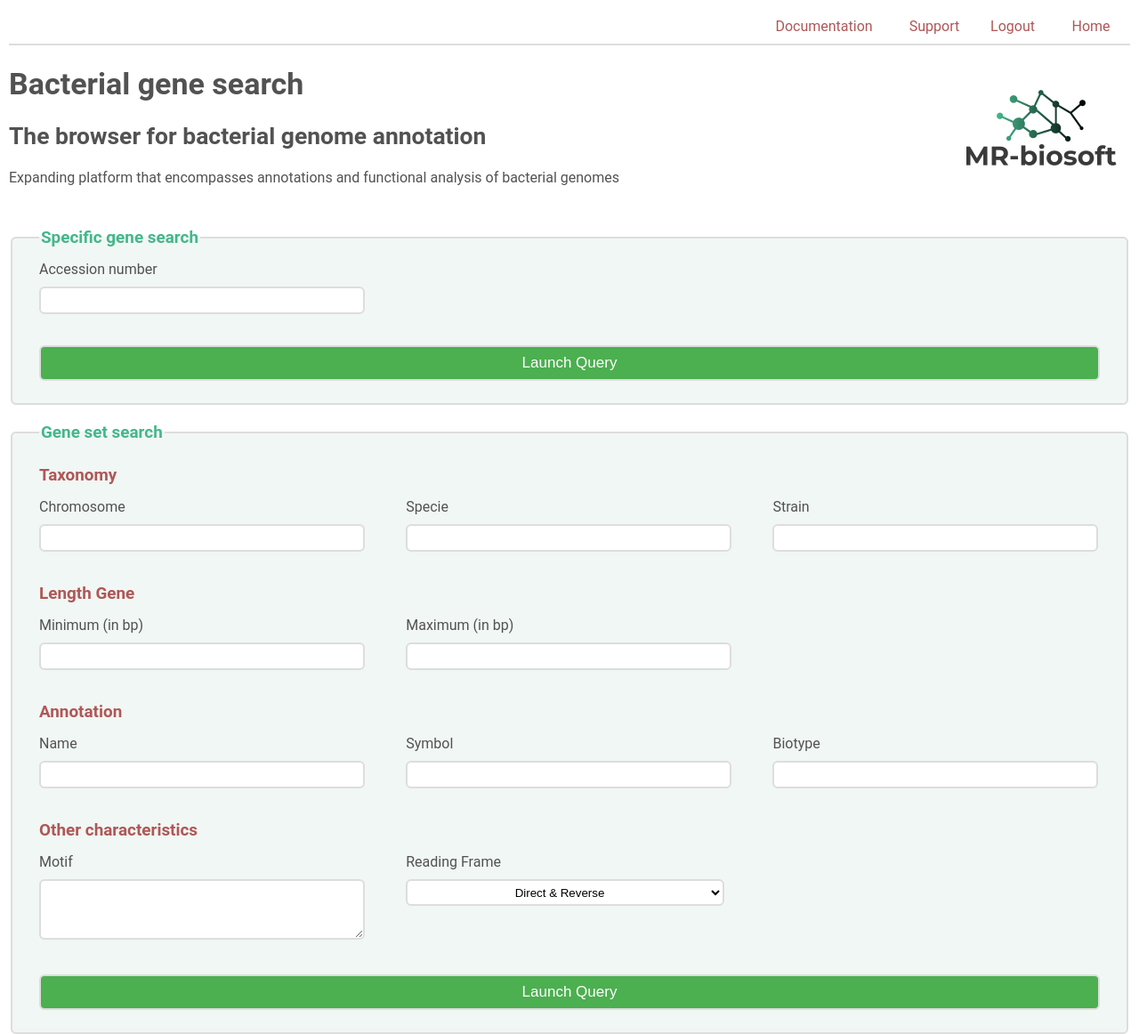
After one commit to MR-biosoft/AnnotationWebsite, a Django app: page /no/gene in a window 1280 px wide. The commit adds this page. Shown: the whole page at 89% size. Run offline with Django 3.2, Linux system fonts and the light colour scheme.

Commit message:
:boom: Create a minimal functional site with homepage
redefined all urls

```diff
--- /dev/null
+++ b/Python/prokaryote/annotation/templates/gene_form.html
@@ -0,0 +1,148 @@
+{% load static %}
+<!DOCTYPE html>
+<html>
+
+<head>
+
+    <link rel="stylesheet" , type="text/css" href="{% static 'css/custom_styles.css' %}" />
+
+    <style>
+
+        input {
+            height: 25px;
+        }
+
+        textarea {
+            height: 60px;
+        }
+
+        .form-gene-field {
+            width: 30%;
+            margin-bottom: 15px;
+            margin-right: 10px;
+        }
+
+    </style>
+
+</head>
+
+<body>
+
+    <nav>
+        <a href="#" class="documentation">Documentation</a>
+        <a href="mailto:mrbiosoft@gmail.com" target="_blank">Support</a>
+        <a href="#" class=>Logout</a>
+        <a href="{% url 'home:menu' %}">Home</a>
+    </nav>
+
+    <header>
+        <div class="header-1">
+            <h1 class="text-heading">Bacterial gene search</h1>
+            <h2 class="description-title">The browser for bacterial genome annotation</h2>
+            Expanding platform that encompasses annotations and functional analysis of bacterial genomes
+        </div>
+        <div class="header-2">
+            <img src="{% static 'images/mr-biosoft-green.png' %}" />
+        </div>
+    </header>
+
+    <form method="post" action="genome">
+
+        <fieldset>
+
+            <legend>Specific gene search</legend>
+
+            <div class="form-gene-field">
+                <label for="accession-number">Accession number</label>
+                <input type="text" name="ac" id="accession-number" />
+            </div>
+
+            <input type="submit" value="Launch Query" />
+
+        </fieldset>
+
+    </form>
+
+    <br/>
+
+    <form method="post" action="genome">
+
+        <fieldset>
+
+            <legend>Gene set search</legend>
+
+            <h3 class="form-title">Taxonomy</h3>
+
+            <div class="form-gene-field">
+                <label for="chromosome">Chromosome</label>
+                <input type="text" name="chromosome" id="chromosome" />
+            </div>
+
+            <div class="form-gene-field">
+                <label for="specie">Specie</label>
+                <input type="text" name="specie" id="specie" />
+            </div>
+
+            <div class="form-gene-field">
+                <label for="strain">Strain</label>
+                <input type="text" name="strain" id="strain" />
+            </div>
+
+            <h3 class="form-title">Length Gene</h3>
+
+            <div class="form-gene-field">
+                <label for="minsize">Minimum (in bp)</label>
+                <input type="number" step="100" name="minsize" id="minsize" />
+            </div>
+
+            <div class="form-gene-field">
+                <label for="maxsize">Maximum (in bp)</label>
+                <input type="number" step="100" name="maxsize" id="maxsize" />
+            </div>
+
+            <div class="form-gene-field"></div>
+
+            <h3 class="form-title">Annotation</h3>
+
+            <div class="form-gene-field">
+                <label for="name">Name</label>
+                <input type="text" name="gene_name" id="name" />
+            </div>
+
+            <div class="form-gene-field">
+                <label for="symbol">Symbol</label>
+                <input type="text" name="gene_symbol" id="symbol" />
+            </div>
+
+            <div class="form-gene-field">
+                <label for="biotype">Biotype</label>
+                <input type="text" name="gene_biotype" id="biotype" />
+            </div>
+
+            <h3 class="form-title">Other characteristics</h3>
+
+            <div class="form-gene-field">
+                <label for="motif">Motif</label><br/>
+                <textarea rows="3" name="motif" id="motif"></textarea>
+            </div>
+
+            <div class="form-gene-field">
+                <label for="reading-frame">Reading Frame</label><br/>
+                <select name="read_direction" id="reading-frame">
+                <option value="direct-reverse">Direct & Reverse</option>
+                <option value="direct">Direct</option>
+                <option value="reverse">Reverse</option>
+                </select>
+            </div>
+
+            <div class="form-gene-field"></div>
+
+            <input type="submit" value="Launch Query" />
+
+        </fieldset>
+
+    </form>
+
+</body>
+
+</html>
--- a/Python/prokaryote/annotation/templates/genome_query.html
+++ b/Python/prokaryote/annotation/templates/genome_query.html
@@ -71,7 +71,7 @@
         <a href="#" class="documentation">Documentation</a>
         <a href="mailto:mrbiosoft@gmail.com" target="_blank">Support</a>
         <a href="#" class=>Logout</a>
-        <a href="#">Home</a>
+        <a href="{% url 'home:menu' %}">Home</a>
     </nav>
 
     <header>
--- a/Python/prokaryote/annotation/urls.py
+++ b/Python/prokaryote/annotation/urls.py
@@ -1,12 +1,11 @@
-""" Docstring """
+""" Main site functionality """
 
 from django.urls import path
-from annotation import views
+from . import views
 
 urlpatterns = [
     # path("", views),
     # if we have a class-based view, we have to call  the .as_view() method
     path("genome", views.GenomeView.as_view(), name="genome"),
-    # if we have a function-based view, we simply provide the name
-    path("profile", views.something),
+    path("gene", views.GeneView.as_view(), name="gene"),
 ]
--- a/Python/prokaryote/annotation/views.py
+++ b/Python/prokaryote/annotation/views.py
@@ -1,15 +1,10 @@
 """
-Docstring
+Views for main site
 """
 from django.views import View
 from django.shortcuts import render, get_object_or_404, get_list_or_404
 
-from annotation.models import Genome
-from annotation.forms import GenomeForm
-
-
-def something(request):
-    pass
+from .models import Genome
 
 
 # Create your views here.
@@ -64,3 +59,12 @@ class GenomeView(View):
             context = {"hits": hits}
 
         return render(request, self.POST_template, context)
+
+class GeneView(GenomeView):
+    """ View logic for Genes """
+
+    # redefine these two :
+    GET_template = "gene_form.html"
+    #POST_template = "gene_query.html"
+
+    # get method is fine
--- /dev/null
+++ b/Python/prokaryote/home/urls.py
@@ -0,0 +1,10 @@
+""" Home page and login """
+
+from django.urls import path, re_path
+from . import views
+
+urlpatterns = [
+    # path("", views),
+    # if we have a class-based view, we have to call  the .as_view() method
+    path("", views.HomeView.as_view(), name="menu"),
+]
--- a/Python/prokaryote/prokaryote/settings.py
+++ b/Python/prokaryote/prokaryote/settings.py
@@ -71,7 +71,10 @@ ROOT_URLCONF = "prokaryote.urls"
 TEMPLATES = [
     {
         "BACKEND": "django.template.backends.django.DjangoTemplates",
-        "DIRS": [],
+        "DIRS": [
+            BASE_DIR / 'annotation' / 'templates',
+            BASE_DIR / 'home' / 'templates',
+        ],
         "APP_DIRS": True,
         "OPTIONS": {
             "context_processors": [
--- a/Python/prokaryote/prokaryote/urls.py
+++ b/Python/prokaryote/prokaryote/urls.py
@@ -14,13 +14,17 @@ Including another URLconf
     2. Add a URL to urlpatterns:  path('blog/', include('blog.urls'))
 """
 from django.contrib import admin
-from django.urls import path, include
+from django.urls import path, include, re_path
 
 urlpatterns = [
+    re_path(r"^/*", include(("home.urls", "home"), namespace="home")),
     path("admin/", admin.site.urls),
-    # path("annotation/", include("annotation.urls")),
     path(
-        "annotation/",
-        include(("annotation.urls", "annotation"), namespace="annotation"),
+        "browse/",
+        include(("annotation.urls", "browse"), namespace="browse"),
+    ),
+    path(
+        "no/",
+        include(("annotation.urls", "no"), namespace="no"),
     ),
 ]
```
Also changed, not shown: Python/prokaryote/annotation/templates/genome_form.html (+4 -4 lines), Python/prokaryote/home/templates/genome_form.html (deleted, +0 -156 lines), Python/prokaryote/home/templates/home.html (+7 -6 lines), Python/prokaryote/home/views.py (+19 -1 lines).
